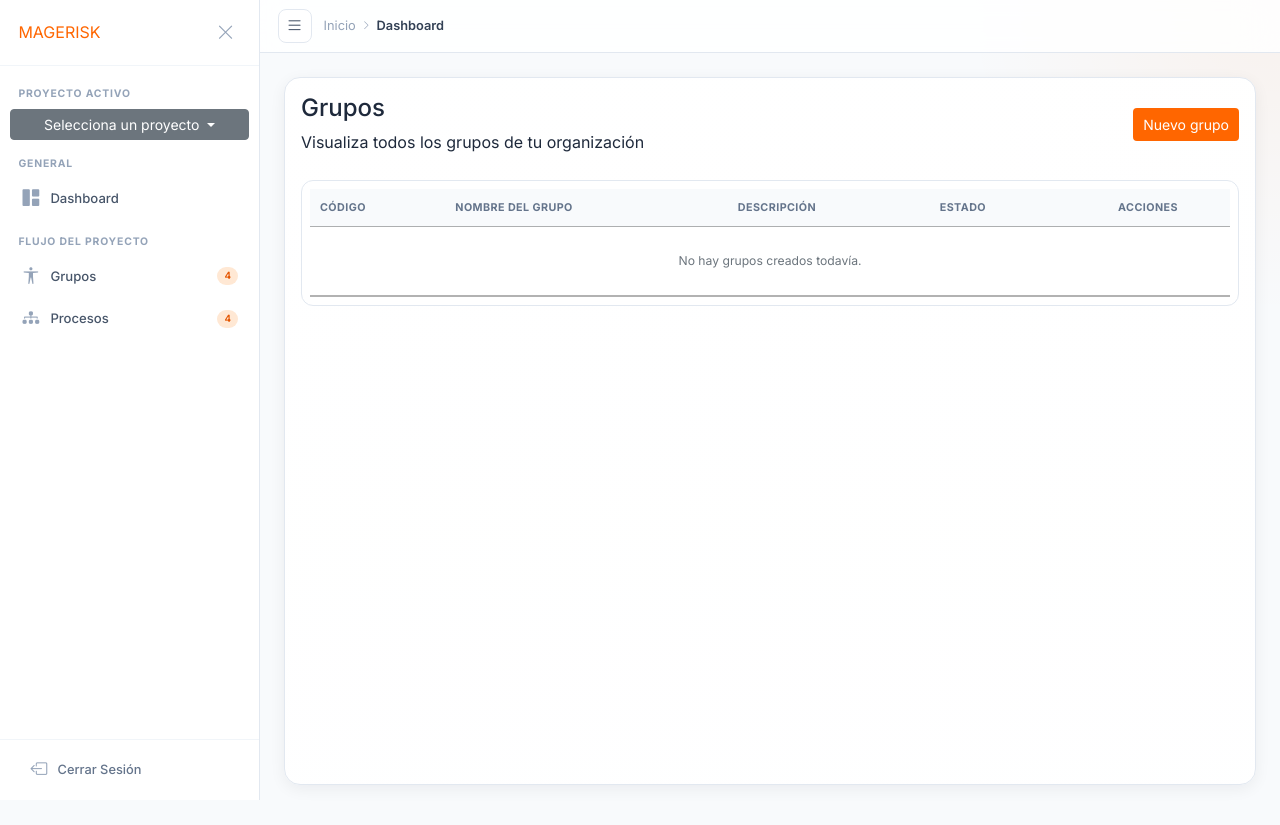
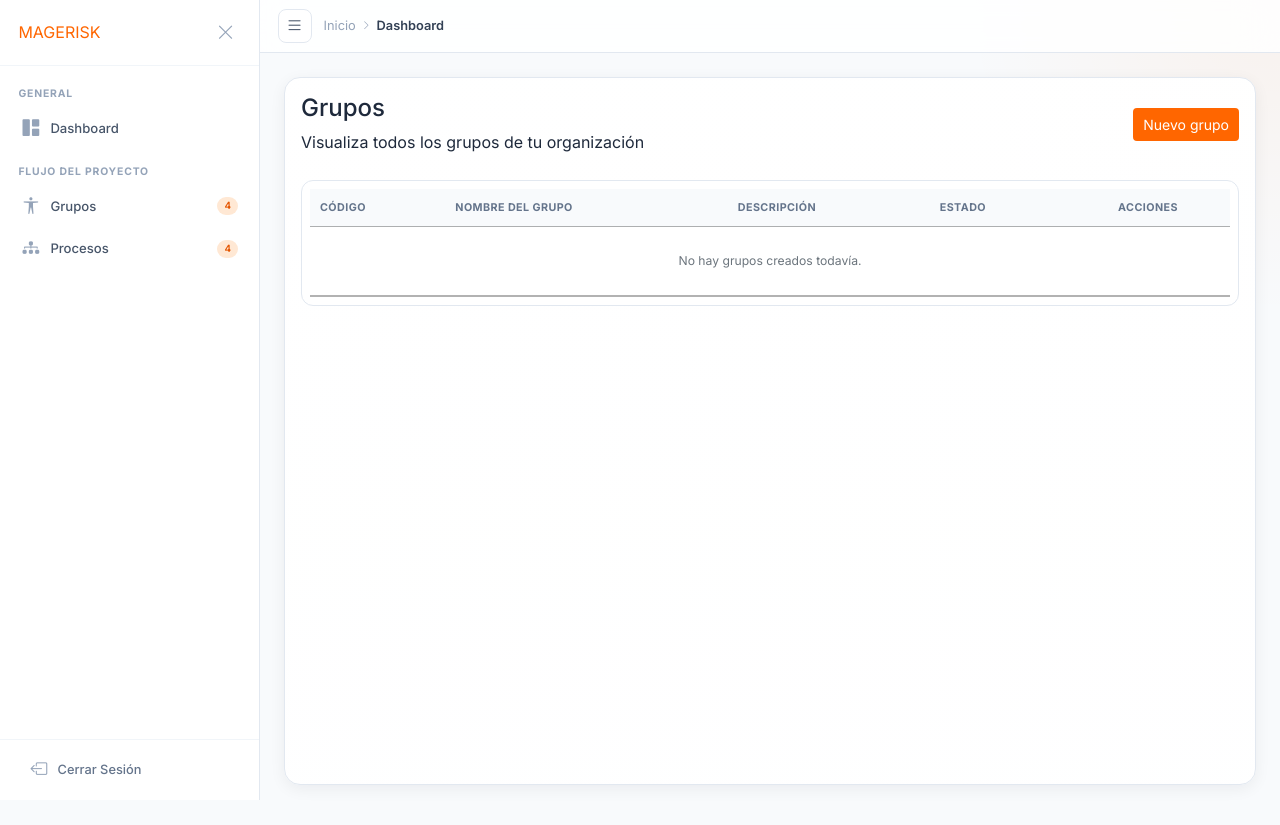
Before and after one commit to ErickCJS/Gestio_proyectos, a FastAPI app: page /grupos in a window 1280 px wide. Run offline with FastAPI, Linux system fonts and the light colour scheme; data that the repository does not hold is empty; some libraries are stand-ins or nearby versions.

Commit message:
quitado_proyectos

```diff
--- a/app/templates/maestras/dashboard.html
+++ b/app/templates/maestras/dashboard.html
@@ -41,29 +41,7 @@
 
             <!-- Navegación -->
             <nav class="sidebar-nav">
-                <!-- ===== GENERAL ===== -->
-                <div class="nav-section">
-                    <div class="nav-section-title">PROYECTO ACTIVO</div>
 
-                    <div class="dropdown">
-                        <a class="btn btn-secondary btn-sm w-100 dropdown-toggle" href="#" role="button" data-bs-toggle="dropdown" aria-expanded="false">
-                            Selecciona un proyecto
-                        </a>
-
-                        <ul class="dropdown-menu w-100 ">
-                            <li class="p-2">
-                                <input type="search" class="form-control form-control-sm" placeholder="Buscar proyecto">
-                            </li>
-                            <div>
-                                <li><a class="dropdown-item texto_naranja btn-sm" href="#">Action</a></li>
-                                <li class="texto_naranja"><a class="dropdown-item texto_naranja" href="#">Another action</a></li>
-                            </div>
-
-                            <li><button onclick="mostrar_modal('pry_nuevo')" class="dropdown-item texto_naranja" href="#"><i class="bi bi-folder-plus"></i> Crear proyecto</button></li>
-                        </ul>
-                    </div>
-
-                </div>
                 <!-- ===== GENERAL ===== -->
                 <div class="nav-section">
                     <div class="nav-section-title">General</div>
```
